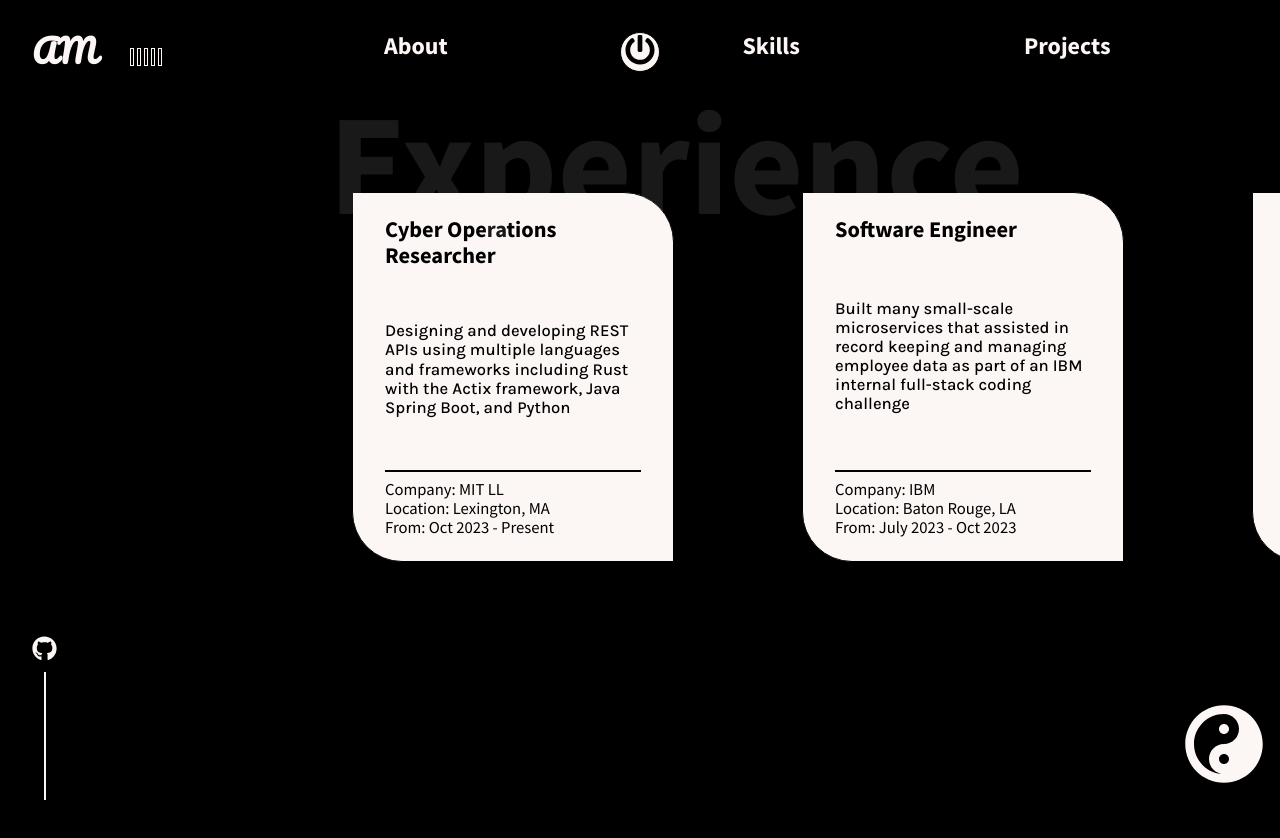
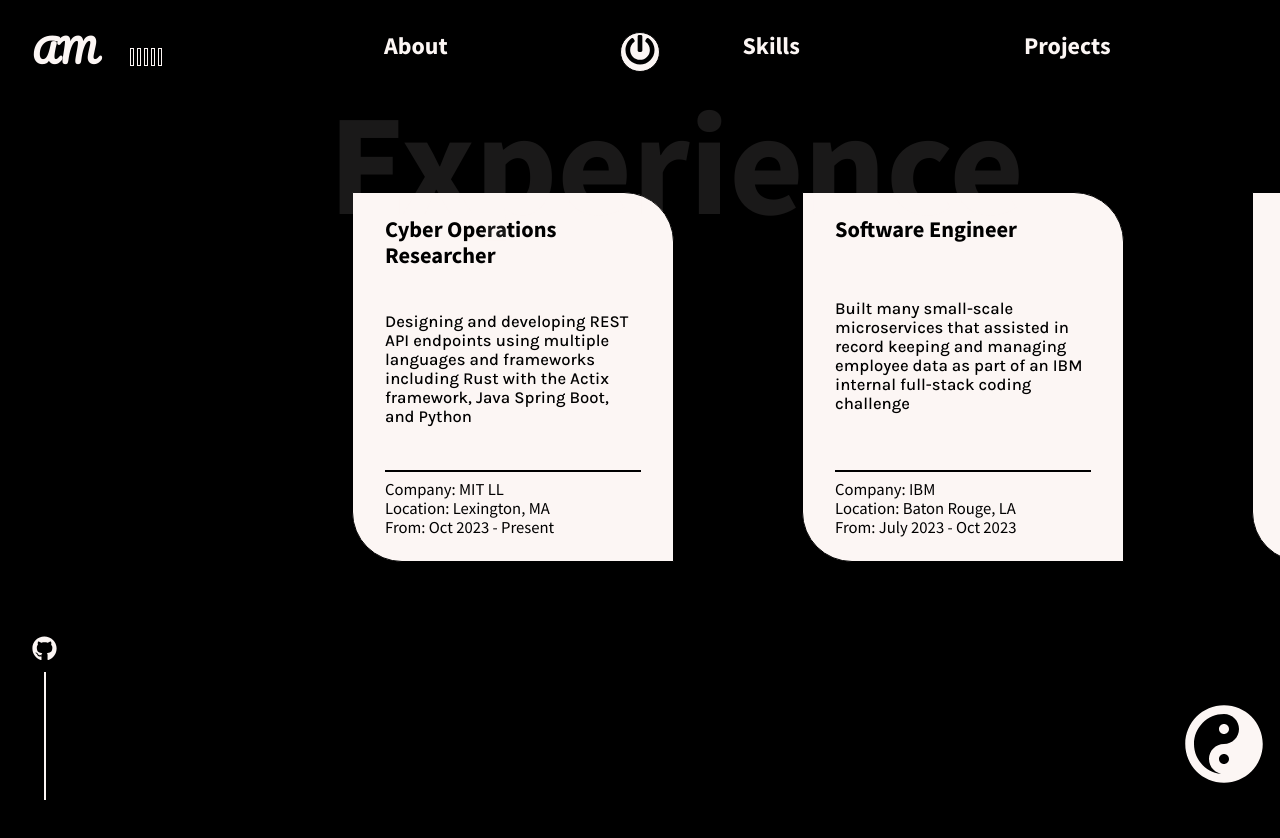
Before and after one commit to Graycouch/Web-Portfolio, a React (Create React App) app: page /experience in a window 1280 px wide. Shown: the top 838 px of the page. Built offline with nearby package versions, Linux system fonts and the light colour scheme.

Commit message:
Update ExperienceData.js

```diff
--- a/src/components/ExperienceData.js
+++ b/src/components/ExperienceData.js
@@ -2,7 +2,7 @@ export const Work = [
     {
         id:1,
         name:" Cyber Operations Researcher",
-        description:"Designing and developing REST APIs using multiple languages and frameworks including Rust with the Actix framework, Java Spring Boot, and Python",
+        description:"Designing and developing REST API endpoints using multiple languages and frameworks including Rust with the Actix framework, Java Spring Boot, and Python",
         tags:["Company: MIT LL", "Location: Lexington, MA", "From: Oct 2023 - Present"],
     },
     {
@@ -15,7 +15,7 @@ export const Work = [
         id:3,
         name:" Software Engineer",
         description:"Created an AutoPay feature that tracks the duration a user is parked and allows the user to automatically pay for a parking spot once they leave",
-        tags:["Company: ParkZen", "Location: Baton Rouge, LA", "From: Oct 2022 - June 2023"],
+        tags:["Company: ParkZen", "Location: Baton Rouge, LA", "From: Oct 2022 - July 2023"],
     },
     {
         id:4,
```
